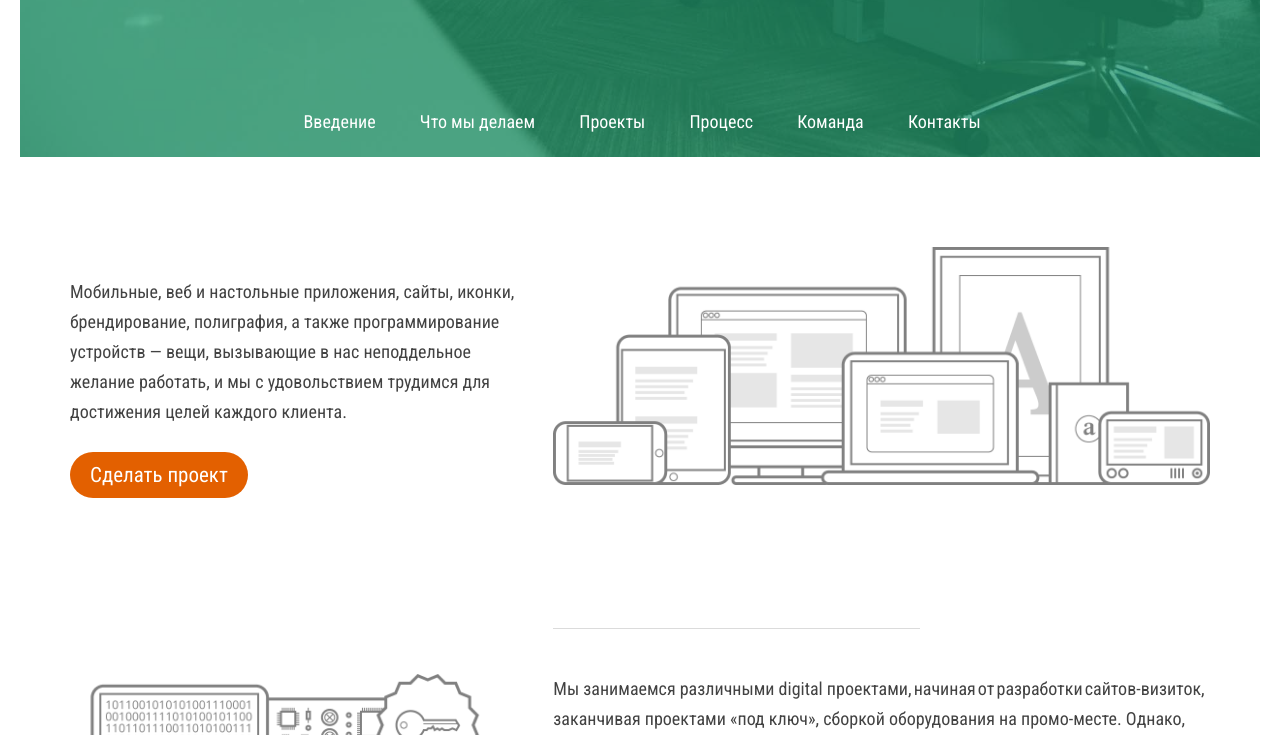
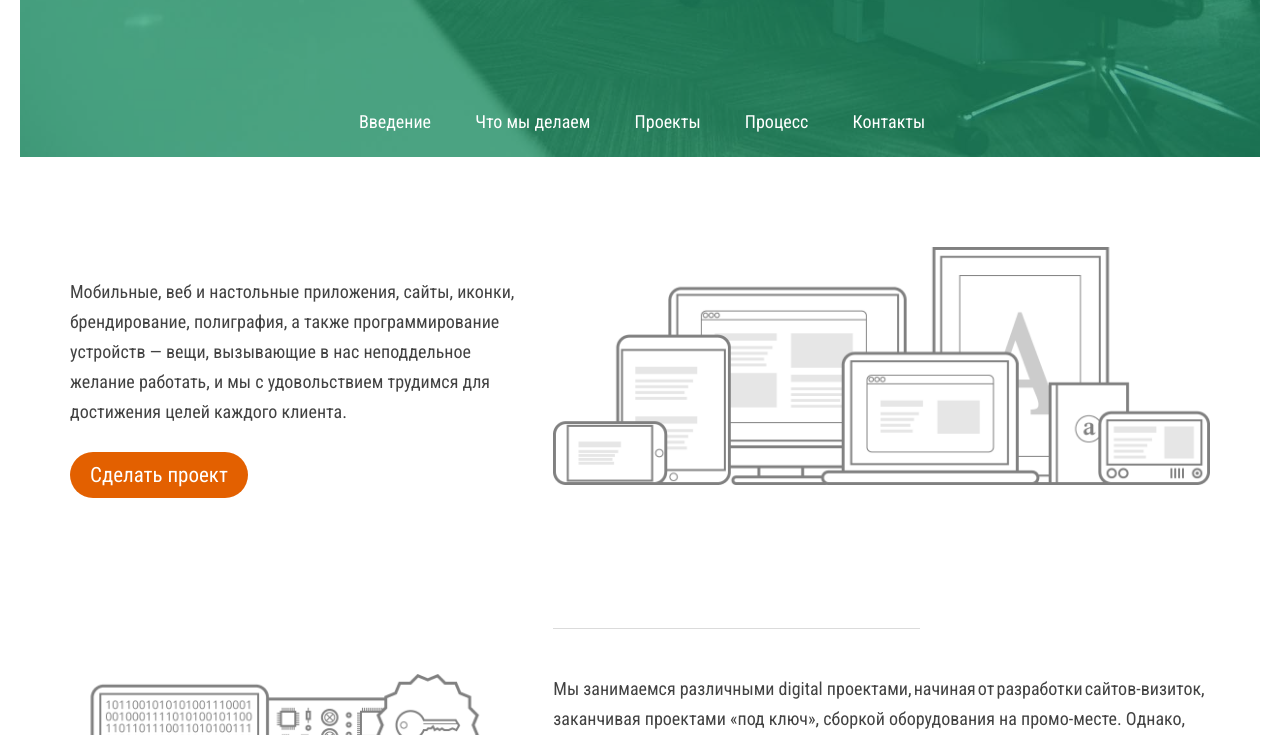
Before and after one commit to desir2web/crocotrip, a plain HTML site: page index.html in a window 1280 px wide. Shown: the part 623-1358 px from the top of the page. Drawn offline with Linux system fonts and the light colour scheme.

Commit message:
Comment team screen

```diff
--- a/index.html
+++ b/index.html
@@ -108,7 +108,7 @@
                                     <li><a href="#what-we-do" class="go-to">Что мы делаем</a></li>
                                     <li><a href="#projects" class="go-to">Проекты</a></li>
                                     <li><a href="#process" class="go-to">Процесс</a></li>
-                                    <li><a href="#team" class="go-to">Команда</a></li>
+<!--                                    <li><a href="#team" class="go-to">Команда</a></li>-->
                                     <li><a href="#contacts" class="go-to">Контакты</a></li>
                                 </ul>
                             </menu>
@@ -449,6 +449,7 @@
             </div>
         </section>
 
+<!--
         <section class="content team" id="team">
             <div class="container">
                 <div class="row">
@@ -537,6 +538,7 @@
                 </div>
             </div>
         </section>
+-->
 
         <section class="content contacts" id="contacts">
             <div class="container">
```
